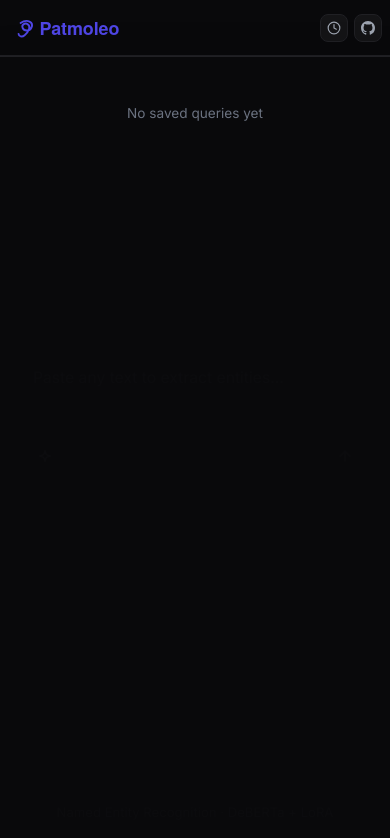
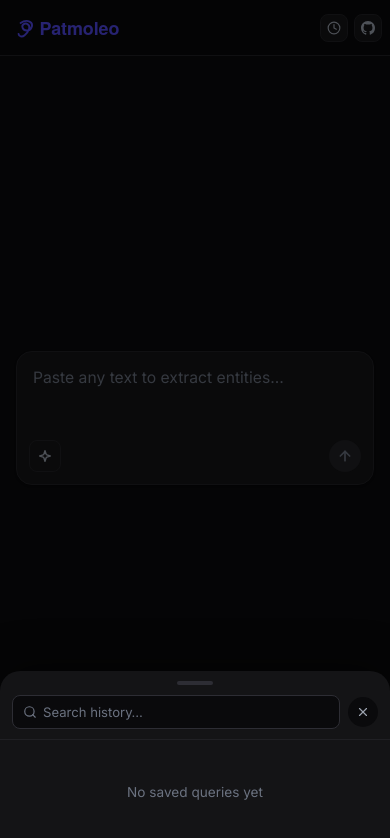
Before and after one commit to alexcj10/patmoleo, a React (Vite) app in the folder frontend/: page / in a window 390 px wide. Both pictures are taken after a click on the button 334 px from the left and 27 px from the top of the page. Shown: the top 838 px of the page. Built offline with nearby package versions, Linux system fonts and the light colour scheme.

Commit message:
feat: implement entity extraction frontend with history and API integration

```diff
--- a/frontend/src/App.css
+++ b/frontend/src/App.css
@@ -61,10 +61,17 @@ body {
   justify-content: space-between;
   height: 56px;
   padding: 0 1.25rem;
+  border-bottom: 1px solid var(--border);
+}
+
+.topbar::before {
+  content: '';
+  position: absolute;
+  inset: 0;
   background: rgba(10, 10, 12, 0.85);
   backdrop-filter: blur(12px);
   -webkit-backdrop-filter: blur(12px);
-  border-bottom: 1px solid var(--border);
+  z-index: -1;
 }
 
 .topbar-logo {
@@ -142,60 +149,128 @@ body {
   flex-shrink: 0;
 }
 
-/* ═══════ History Dropdown ═══════ */
-.history-anchor {
-  position: relative;
+/* ═══════ History Backdrop ═══════ */
+.history-backdrop {
+  display: none;
 }
 
+/* ═══════ History Panel ═══════ */
 .history-panel {
   position: absolute;
   top: calc(100% + 6px);
   right: 0;
-  width: 320px;
+  width: 340px;
   max-width: calc(100vw - 1rem);
-  background: var(--bg);
+  background: var(--surface);
   border: 1px solid var(--border);
   border-radius: var(--radius);
-  box-shadow: 0 12px 40px rgba(0,0,0,0.25);
+  box-shadow: 0 12px 48px rgba(0,0,0,0.35);
   animation: slideDown 0.15s ease-out;
   overflow: hidden;
   display: flex;
   flex-direction: column;
 }
 
+/* ── Drag handle (mobile only) ── */
+.history-handle {
+  display: none;
+}
+
+/* ── Header with search ── */
+.history-header {
+  display: flex;
+  align-items: center;
+  gap: 8px;
+  padding: 10px 10px 8px;
+  border-bottom: 1px solid var(--border);
+}
+
+.history-search-box {
+  flex: 1;
+  display: flex;
+  align-items: center;
+  gap: 6px;
+  background: var(--bg);
+  border: 1px solid var(--border);
+  border-radius: var(--radius-sm);
+  padding: 0 10px;
+  height: 34px;
+  transition: border-color 0.15s ease;
+}
+
+.history-search-box:focus-within {
+  border-color: var(--border-light);
+}
+
+.history-search-icon {
+  display: flex;
+  align-items: center;
+  color: var(--text-tertiary);
+  flex-shrink: 0;
+}
+
+.history-search-icon svg {
+  width: 14px;
+  height: 14px;
+}
+
+.history-search-input {
+  flex: 1;
+  background: transparent;
+  border: none;
+  outline: none;
+  color: var(--text);
+  font-family: inherit;
+  font-size: 0.82rem;
+  min-width: 0;
+}
+
+.history-search-input::placeholder {
+  color: var(--text-tertiary);
+}
+
+.history-search-clear {
+  display: flex;
+  align-items: center;
+  justify-content: center;
+  width: 18px;
+  height: 18px;
+  padding: 0;
+  border: none;
+  background: var(--border);
+  border-radius: 50%;
+  color: var(--text-secondary);
+  cursor: pointer;
+  flex-shrink: 0;
+  transition: all 0.1s ease;
+}
+
+.history-search-clear svg {
+  width: 10px;
+  height: 10px;
+}
+
+.history-search-clear:hover {
+  background: var(--border-light);
+  color: var(--text);
+}
+
+.history-close-btn {
+  display: none;
+}
+
+/* ── Scrollable entries ── */
 .history-panel-inner {
-  max-height: 380px;
+  max-height: 340px;
   overflow-y: auto;
   width: 100%;
   padding: 6px;
-  scrollbar-width: none;            /* Firefox: hide scrollbar */
-  -ms-overflow-style: none;         /* IE: hide scrollbar */
+  scrollbar-width: none;
+  -ms-overflow-style: none;
 }
 
 .history-panel-inner::-webkit-scrollbar {
-  width: 0;                          /* Chrome: hide scrollbar by default */
-}
-
-.history-panel:hover .history-panel-inner {
-  scrollbar-width: thin;
-  scrollbar-color: #3f3f46 transparent;
-}
-
-.history-panel:hover .history-panel-inner::-webkit-scrollbar {
-  width: 4px;
-}
-
-.history-panel:hover .history-panel-inner::-webkit-scrollbar-track {
-  background: transparent;
-}
-
-.history-panel:hover .history-panel-inner::-webkit-scrollbar-thumb {
-  background-color: #3f3f46;
-  border-radius: 2px;
-}
-
-.history-panel:hover .history-panel-inner::-webkit-scrollbar-thumb:hover {
-  background-color: #52525b;
+  width: 0;
 }
 
 @keyframes slideDown {
@@ -216,7 +291,7 @@ body {
   text-align: left;
   padding: 10px 12px;
   border: 1px solid var(--border);
-  background: var(--surface);
+  background: var(--bg);
   font-family: inherit;
   font-size: 0.84rem;
   color: var(--text-secondary);
@@ -243,11 +318,30 @@ body {
   margin-top: 3px;
 }
 
-@media (max-width: 400px) {
-  .history-panel {
-    width: calc(100vw - 2rem);
-    right: -4px;
-  }
+/* ── Footer with clear button ── */
+.history-footer {
+  padding: 8px 10px;
+  border-top: 1px solid var(--border);
+}
+
+.history-clear-btn {
+  width: 100%;
+  padding: 7px 12px;
+  background: transparent;
+  border: 1px solid var(--border);
+  border-radius: var(--radius-sm);
+  color: var(--text-tertiary);
+  font-family: inherit;
+  font-size: 0.78rem;
+  font-weight: 500;
+  cursor: pointer;
+  transition: all 0.15s ease;
+}
+
+.history-clear-btn:hover {
+  border-color: #7f1d1d;
+  color: #fca5a5;
+  background: rgba(239, 68, 68, 0.08);
 }
 
 /* ═══════ Hero (Home) ═══════ */
@@ -663,29 +757,96 @@ body {
   .history-anchor {
     position: static;
   }
+
+  /* Backdrop overlay */
+  .history-backdrop {
+    display: block;
+    position: fixed;
+    inset: 0;
+    background: rgba(0, 0, 0, 0.5);
+    z-index: 99;
+    animation: fade 0.2s ease-out;
+  }
+
+  @keyframes fade {
+    from { opacity: 0; }
+    to   { opacity: 1; }
+  }
+
+  /* Bottom sheet */
   .history-panel {
     position: fixed;
-    top: 56px;
+    top: auto;
+    bottom: 0;
     left: 0;
     right: 0;
-    bottom: 0;
     width: 100%;
-    height: calc(100vh - 56px);
     max-width: none;
-    max-height: none;
-    border-radius: 0;
+    max-height: 75vh;
     border: none;
-    border-top: 1px solid var(--border);
-    background: rgba(10, 10, 12, 0.98);
-    backdrop-filter: blur(12px);
-    -webkit-backdrop-filter: blur(12px);
+    border-radius: 20px 20px 0 0;
+    background: var(--surface);
+    box-shadow: 0 -8px 40px rgba(0,0,0,0.4);
     z-index: 100;
+    animation: slideUp 0.25s cubic-bezier(0.32, 0.72, 0, 1);
+  }
+
+  @keyframes slideUp {
+    from { transform: translateY(100%); }
+    to   { transform: translateY(0); }
+  }
+
+  /* Drag handle visible on mobile */
+  .history-handle {
+    display: block;
+    width: 36px;
+    height: 4px;
+    background: var(--border-light);
+    border-radius: 2px;
+    margin: 10px auto 0;
+    flex-shrink: 0;
+  }
+
+  /* Show close button on mobile */
+  .history-close-btn {
+    display: flex;
+    align-items: center;
+    justify-content: center;
+    width: 30px;
+    height: 30px;
+    padding: 0;
+    border: none;
+    background: var(--bg);
+    border-radius: 50%;
+    color: var(--text-secondary);
+    cursor: pointer;
+    flex-shrink: 0;
+    transition: all 0.1s ease;
+  }
+
+  .history-close-btn svg {
+    width: 14px;
+    height: 14px;
+  }
+
+  .history-close-btn:hover {
+    background: var(--border);
+    color: var(--text);
+  }
+
+  .history-header {
+    padding: 10px 12px;
   }
 
   .history-panel-inner {
     max-height: none;
-    height: 100%;
-    padding: 8px;
+    flex: 1;
+    overflow-y: auto;
+    padding: 4px 10px;
+  }
+
+  .history-footer {
+    padding: 10px 12px 20px;
   }
 }
 
--- a/frontend/src/App.jsx
+++ b/frontend/src/App.jsx
@@ -50,8 +50,10 @@ export default function App() {
   const [error, setError] = useState(null)
   const [history, setHistory] = useState(load)
   const [histOpen, setHistOpen] = useState(false)
+  const [histSearch, setHistSearch] = useState('')
   const ref = useRef(null)
   const histRef = useRef(null)
+  const histSearchRef = useRef(null)
 
   const fillRandom = () => {
     const random = EXAMPLES[Math.floor(Math.random() * EXAMPLES.length)]
@@ -90,7 +92,7 @@ export default function App() {
       setEntities(d || [])
       setAnalyzed(input)
       setView('results')
-      const next = [{ text: input, entities: d || [], ts: Date.now() }, ...history.filter(x => x.text !== input)].slice(0, 10)
+      const next = [{ text: input, entities: d || [], ts: Date.now() }, ...history.filter(x => x.text !== input)].slice(0, 30)
       setHistory(next)
       save(next)
     } catch (e) { setError(e.message) }
@@ -98,7 +100,10 @@ export default function App() {
   }
 
   const reset = () => { setView('home'); setText(''); setEntities([]); setAnalyzed(''); setError(null); setTimeout(() => ref.current?.focus(), 50) }
-  const pick = (h) => { setEntities(h.entities); setAnalyzed(h.text); setText(h.text); setView('results'); setHistOpen(false) }
+  const pick = (h) => { setEntities(h.entities); setAnalyzed(h.text); setText(h.text); setView('results'); setHistOpen(false); setHistSearch('') }
+  const toggleHist = () => { setHistOpen(v => { if (!v) setTimeout(() => histSearchRef.current?.focus(), 100); return !v }); setHistSearch('') }
+  const clearHistory = () => { setHistory([]); save([]); setHistSearch('') }
+  const filtered = history.filter(h => !histSearch || h.text.toLowerCase().includes(histSearch.toLowerCase()))
 
   const highlighted = () => {
     if (!entities.length) return <span>{analyzed}</span>
@@ -155,6 +160,8 @@ export default function App() {
   const Arrow = () => <svg viewBox="0 0 24 24" fill="none" stroke="currentColor" strokeWidth="2.5" strokeLinecap="round" strokeLinejoin="round"><line x1="12" y1="19" x2="12" y2="5"/><polyline points="5 12 12 5 19 12"/></svg>
   const Plus = () => <svg viewBox="0 0 24 24" fill="none" stroke="currentColor" strokeWidth="2" strokeLinecap="round" strokeLinejoin="round"><line x1="12" y1="5" x2="12" y2="19"/><line x1="5" y1="12" x2="19" y2="12"/></svg>
   const Clock = () => <svg viewBox="0 0 24 24" fill="none" stroke="currentColor" strokeWidth="2" strokeLinecap="round" strokeLinejoin="round"><circle cx="12" cy="12" r="10"/><polyline points="12 6 12 12 16 14"/></svg>
+  const Search = () => <svg viewBox="0 0 24 24" fill="none" stroke="currentColor" strokeWidth="2" strokeLinecap="round" strokeLinejoin="round"><circle cx="11" cy="11" r="8"/><line x1="21" y1="21" x2="16.65" y2="16.65"/></svg>
+  const X = () => <svg viewBox="0 0 24 24" fill="none" stroke="currentColor" strokeWidth="2" strokeLinecap="round" strokeLinejoin="round"><line x1="18" y1="6" x2="6" y2="18"/><line x1="6" y1="6" x2="18" y2="18"/></svg>
   const GH = () => <svg viewBox="0 0 24 24" fill="currentColor"><path d="M12 0C5.37 0 0 5.37 0 12c0 5.31 3.435 9.795 8.205 11.385.6.105.825-.255.825-.57 0-.285-.015-1.23-.015-2.235-3.015.555-3.795-.735-4.035-1.41-.135-.345-.72-1.41-1.23-1.695-.42-.225-1.02-.78-.015-.795.945-.015 1.62.87 1.845 1.23 1.08 1.815 2.805 1.305 3.495.99.105-.78.42-1.305.765-1.605-2.67-.3-5.46-1.335-5.46-5.925 0-1.305.465-2.385 1.23-3.225-.12-.3-.54-1.53.12-3.18 0 0 1.005-.315 3.3 1.23.96-.27 1.98-.405 3-.405s2.04.135 3 .405c2.295-1.56 3.3-1.23 3.3-1.23.66 1.65.24 2.88.12 3.18.765.84 1.23 1.905 1.23 3.225 0 4.605-2.805 5.625-5.475 5.925.435.375.81 1.095.81 2.22 0 1.605-.015 2.895-.015 3.3 0 .315.225.69.825.57A12.02 12.02 0 0024 12c0-6.63-5.37-12-12-12z"/></svg>
 
   const CategoryIcon = ({ code }) => {
@@ -179,13 +186,35 @@ export default function App() {
         <button className="topbar-logo" onClick={reset}><img src="/logo.svg" alt="Home"/></button>
         <div className="topbar-actions">
           <div className="history-anchor" ref={histRef}>
-            <button className="text-btn" onClick={() => setHistOpen(v => !v)}><Clock/> <span className="btn-text">History</span></button>
+            <button className="text-btn" onClick={toggleHist}><Clock/> <span className="btn-text">History</span></button>
             {histOpen && (
+              <>
+                <div className="history-backdrop" onClick={() => { setHistOpen(false); setHistSearch('') }} />
                 <div className="history-panel">
+                  <div className="history-handle" />
+                  <div className="history-header">
+                    <div className="history-search-box">
+                      <span className="history-search-icon"><Search/></span>
+                      <input
+                        ref={histSearchRef}
+                        type="text"
+                        className="history-search-input"
+                        placeholder="Search history…"
+                        value={histSearch}
+                        onChange={e => setHistSearch(e.target.value)}
+                      />
+                      {histSearch && (
+                        <button className="history-search-clear" onClick={() => setHistSearch('')}><X/></button>
+                      )}
+                    </div>
+                    <button className="history-close-btn" onClick={() => { setHistOpen(false); setHistSearch('') }}><X/></button>
+                  </div>
                   <div className="history-panel-inner">
                     {history.length === 0
                       ? <div className="history-empty">No saved queries yet</div>
-                    : history.map((h, i) => (
+                      : filtered.length === 0
+                        ? <div className="history-empty">No matching results</div>
+                        : filtered.map((h, i) => (
                           <button key={i} className="history-entry" onClick={() => pick(h)}>
                             <div>{h.text.length > 70 ? h.text.slice(0, 67) + '…' : h.text}</div>
                             <div className="history-meta">{h.entities.length} entities</div>
@@ -193,7 +222,13 @@ export default function App() {
                         ))
                     }
                   </div>
+                  {history.length > 0 && (
+                    <div className="history-footer">
+                      <button className="history-clear-btn" onClick={clearHistory}>Clear all history</button>
                     </div>
+                  )}
+                </div>
+              </>
             )}
           </div>
           {view === 'results' && <button className="text-btn" onClick={reset}><Plus/> <span className="btn-text">New</span></button>}
```
Lines whose indentation alone changed are shown as unchanged.
